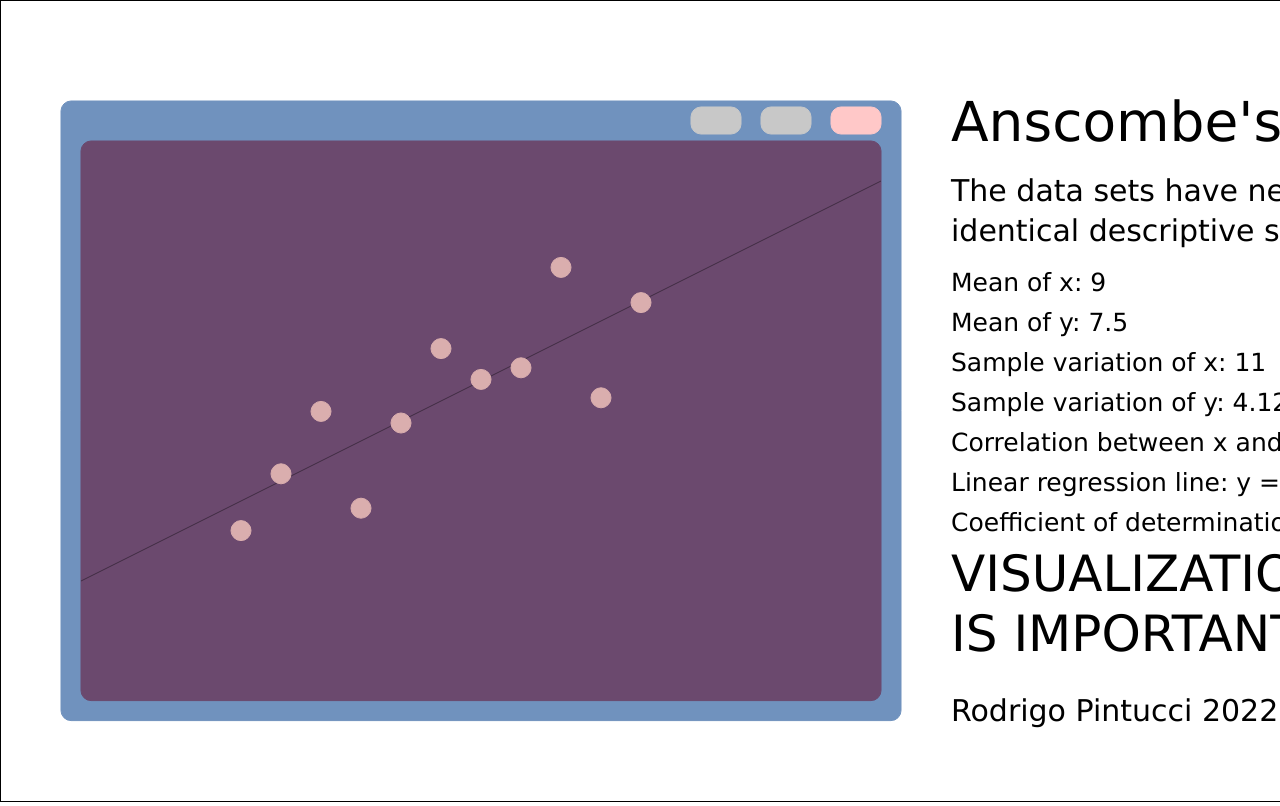
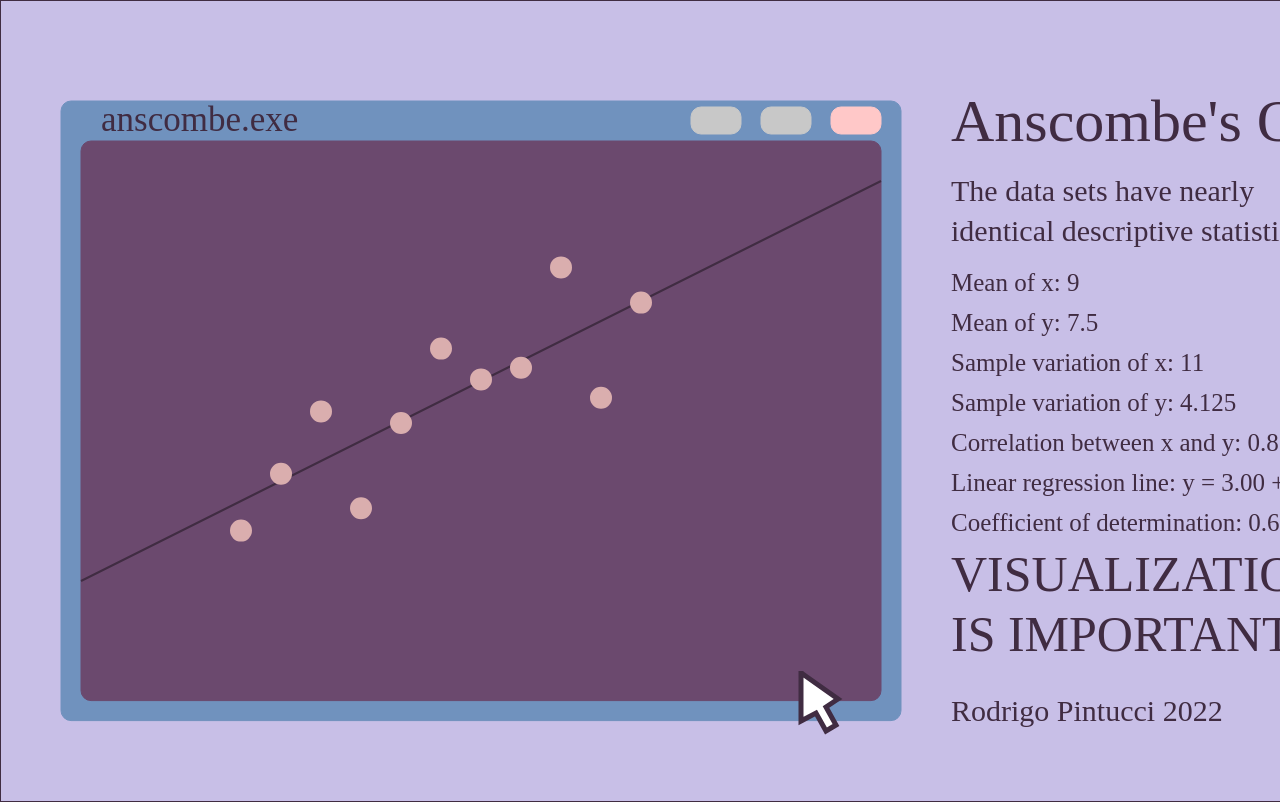
Before and after one commit to RodrigoPintucci/anscombe, a plain HTML site: page index.html in a window 1280 px wide. Drawn offline with Linux system fonts and the light colour scheme.

Commit message:
commit 2: the vengeance

```diff
--- a/canvas.js
+++ b/canvas.js
@@ -3,6 +3,15 @@ canvas.width = window.innerWidth
 canvas.height = window.innerHeight
 
 var c = canvas.getContext('2d');
+
+WebFontConfig = {
+    google: { families: ['VT323'] }
+}
+
+var wf = document.createElement("script");
+wf.src = 'https://ajax.googleapis.com/ajax/libs/webfont/1/webfont.js';
+wf.async = 'true';
+document.head.appendChild(wf);
 
 // mouse object
 var mouse = {
@@ -41,7 +50,7 @@ function Texto(x, y, text, size, color){
     // draw function
     this.draw = function(){
         c.beginPath();
-        c.font = this.size + "px Verdana";
+        c.font = this.size + "px VT323";
         c.fillStyle = this.color; // remove this line to see the difference
         c.textBaseline = "alphabetic";
         c.textAlign = "start";
@@ -68,6 +77,7 @@ function Square(x, y, width, lenght, color){
         //c.rect(this.x, this.y, this.width, this.lenght);
         c.roundRect(this.x, this.y, this.width, this.lenght, 10);
         c.strokeStyle = this.color;
+        c.lineWidth = 1;
         c.stroke();
         c.fillStyle = this.color;
         c.fill();
@@ -146,6 +156,7 @@ function Circle(x, y, dx, dy, radius, i, r, g, b, maxRadius, minRadius) {
                         this.y += this.dy * initial[1]/final[1];
                     }
                 }
+                // fixes the color
                 for (var k = 0; k < 3; k++){
                     if (rgb_i[k] < rgb_f[k]){
                         rgb_i[k] += 1;
@@ -167,6 +178,8 @@ function Circle(x, y, dx, dy, radius, i, r, g, b, maxRadius, minRadius) {
             this.radius -= 1;
         }
         this.draw();
+
+        // prints the coordinates while hovering
         if (this.radius >= this.maxRadius){
             var x = firstX[this.i];
             if (mouse.q == 1){
@@ -180,7 +193,7 @@ function Circle(x, y, dx, dy, radius, i, r, g, b, maxRadius, minRadius) {
                 var y = fourthY[this.i];
             }
             c.beginPath();
-            c.font = "11px Verdana";
+            c.font = "15px VT323";
             c.fillStyle = "rgb(0,0,0)";
             //c.fillText("(X, Y)", this.x - this.radius + 2, this.y + this.radius/5);
             c.textBaseline = "middle";
@@ -206,23 +219,27 @@ var circleArray = [];
 
 // creates the objects
 function init(){
-    txt = new Texto(100, canvas.height - 110 - 14*40, "anscombe.exe", 30, 'rgb(0, 0, 0)');
-    circleArray = [];
+    // anscombe coordinates
     firstX = [10, 8, 13, 9, 11, 14, 6, 4, 12, 7, 5];
     firstY = [8.04, 6.95, 7.58, 8.81, 8.33, 9.96, 7.24, 4.26, 10.84, 4.82, 5.68];
     secondY = [9.14, 8.14, 8.74, 8.77, 9.26, 8.10, 6.13, 3.10, 9.13, 7.26, 4.74];
     thirdY = [7.46, 6.77, 12.74, 7.11, 7.81, 8.84, 6.08, 5.39, 8.15, 6.42, 5.73];
     fourthX = [8, 8, 8, 8, 8, 8, 8, 19, 8, 8, 8];
     fourthY = [6.58, 5.76, 7.71, 8.84, 8.47, 7.04, 5.25, 12.50, 5.56, 7.91, 6.89];
+    // colors
     rgb1 = [219, 175, 175];
     rgb2 = [219, 209, 173];
     rgb3 = [173, 219, 186];
     rgb4 = [173, 177, 219];
+    // creates the rectangles
     sq1 = new Square((1.5)*40, canvas.height - 140 - 14*40, 21*40, (3.15 +10.84 + 1.5)*40, 'rgb(112, 146, 190)')
     sq2 = new Square((2)*40, canvas.height - 100 - 14*40, 20*40, (3.15 +10.84)*40, 'rgb(107, 73, 110)');
     button1 = new Square(690, canvas.height - 134 - 14 *40, 50, 27, 'rgb(200, 200, 200)');
     button2 = new Square(760, canvas.height - 134 - 14 *40, 50, 27, 'rgb(200, 200, 200)');
     button3 = new Square(830, canvas.height - 134 - 14 *40, 50, 27, 'rgb(255, 200, 200)');
+    squares = [sq1, sq2, button1, button2, button3];
+    // creates the dots
+    circleArray = [];
     for(var i = 0; i < 11; i++){
         var radius = 10;
         var x = (firstX[i] + 2)*40;
@@ -237,38 +254,41 @@ function init(){
         var minRadius = 1*radius;
         circleArray.push(new Circle(x, y, dx, dy, radius, i, r, g, b, maxRadius, minRadius));
     }
+    // creates the texts
     texts = [];
-    title = new Texto(950, canvas.height - 110 - 14*40 + 10, "Anscombe's Quartet", 55, 'rgb(0, 0, 0)');
-    subtitle = new Texto(950, canvas.height - 110 - 14*40 + 70, "The data sets have nearly" , 30, 'rgb(0, 0, 0)');
-    subtitle2 = new Texto(950, canvas.height - 110 - 14*40 + 110, "identical descriptive statistics" , 30, 'rgb(0, 0, 0)');
-    example1 = new Texto(950, canvas.height - 110 - 14*40 + 160, "Mean of x: 9", 25, 'rgb(0, 0, 0)');
-    example2 = new Texto(950, canvas.height - 110 - 14*40 + 200, "Mean of y: 7.5", 25, 'rgb(0, 0, 0)');
-    example3 = new Texto(950, canvas.height - 110 - 14*40 + 240, "Sample variation of x: 11", 25, 'rgb(0, 0, 0)');
-    example4 = new Texto(950, canvas.height - 110 - 14*40 + 280, "Sample variation of y: 4.125", 25, 'rgb(0, 0, 0)');
-    example5 = new Texto(950, canvas.height - 110 - 14*40 + 320, "Correlation between x and y: 0.816", 25, 'rgb(0, 0, 0)');
-    example6 = new Texto(950, canvas.height - 110 - 14*40 + 360, "Linear regression line: y = 3.00 + 0.500x", 25, 'rgb(0, 0, 0)');
-    example7 = new Texto(950, canvas.height - 110 - 14*40 + 400, "Coefficient of determination: 0.67", 25, 'rgb(0, 0, 0)');
-    tldr = new Texto(950, canvas.height - 110 - 14*40 + 460, "VISUALIZATION", 50, 'rgb(0, 0, 0)');
-    tldr2 = new Texto(950, canvas.height - 110 - 14*40 + 520, "IS IMPORTANT!!" , 50, 'rgb(0, 0, 0)');
-    credits = new Texto(950, canvas.height - 110 - 14*40 + 590, "Rodrigo Pintucci 2022", 30, 'rgb(0, 0, 0)');
-    texts.push(title, subtitle, subtitle2, example1, example2, example3, example4, example5, example6, example7, tldr, tldr2, credits);
+    txt = new Texto(100, canvas.height - 110 - 14*40, "anscombe.exe", 35, 'rgb(64, 44, 66)');
+    title = new Texto(950, canvas.height - 110 - 14*40 + 10, "Anscombe's Quartet", 60, 'rgb(64, 44, 66)');
+    subtitle = new Texto(950, canvas.height - 110 - 14*40 + 70, "The data sets have nearly" , 30, 'rgb(64, 44, 66)');
+    subtitle2 = new Texto(950, canvas.height - 110 - 14*40 + 110, "identical descriptive statistics" , 30, 'rgb(64, 44, 66)');
+    example1 = new Texto(950, canvas.height - 110 - 14*40 + 160, "Mean of x: 9", 25, 'rgb(64, 44, 66)');
+    example2 = new Texto(950, canvas.height - 110 - 14*40 + 200, "Mean of y: 7.5", 25, 'rgb(64, 44, 66)');
+    example3 = new Texto(950, canvas.height - 110 - 14*40 + 240, "Sample variation of x: 11", 25, 'rgb(64, 44, 66)');
+    example4 = new Texto(950, canvas.height - 110 - 14*40 + 280, "Sample variation of y: 4.125", 25, 'rgb(64, 44, 66)');
+    example5 = new Texto(950, canvas.height - 110 - 14*40 + 320, "Correlation between x and y: 0.816", 25, 'rgb(64, 44, 66)');
+    example6 = new Texto(950, canvas.height - 110 - 14*40 + 360, "Linear regression line: y = 3.00 + 0.500x", 25, 'rgb(64, 44, 66)');
+    example7 = new Texto(950, canvas.height - 110 - 14*40 + 400, "Coefficient of determination: 0.67", 25, 'rgb(64, 44, 66)');
+    tldr = new Texto(950, canvas.height - 110 - 14*40 + 460, "VISUALIZATION", 50, 'rgb(64, 44, 66)');
+    tldr2 = new Texto(950, canvas.height - 110 - 14*40 + 520, "IS IMPORTANT!!" , 50, 'rgb(64, 44, 66)');
+    credits = new Texto(950, canvas.height - 110 - 14*40 + 590, "Rodrigo Pintucci 2022", 30, 'rgb(64, 44, 66)');
+    texts = [txt, title, subtitle, subtitle2, example1, example2, example3, example4, example5, example6, example7, tldr, tldr2, credits];
 }
 
 // animation loop
 function animate() {
     requestAnimationFrame(animate);
     c.clearRect(0, 0, innerWidth, innerHeight);
-    sq1.update();
-    sq2.update();
-    button1.update();
-    button2.update();
-    button3.update();
-    //draw a line
+    for (var i = 0; i < squares.length; i++){
+        squares[i].update();
+    }
+    // draw the regression line
     c.beginPath();
     c.moveTo(0 + 80, canvas.height - 300 + 300 - 7*40 + 60);
+    c.lineWidth = 2;
     c.lineTo(800 + 80, canvas.height - 700 + 280 - 5*40);
     c.strokeStyle = 'rgb(64, 44, 66)';
     c.stroke();
+
+    // helpful lines
     // c.beginPath();
     // c.moveTo(0 + 80 +14*40, canvas.height - 300 + 300 - 4*40);
     // c.lineTo(0 + 80 +14*40, canvas.height - 1000 + 300 - 4*40);
@@ -291,6 +311,22 @@ function animate() {
     for (var i = 0; i < texts.length; i++){
         texts[i].update();
     }
+
+    // mouse drawing
+    c.beginPath();
+    c.moveTo(800, canvas.height - 130);
+    c.lineWidth = 5;
+    c.lineTo( 800, canvas.height - 130 + 50);
+    c.lineTo( 815, canvas.height - 130 + 42);
+    c.lineTo( 825, canvas.height - 130 + 60);
+    c.lineTo( 835, canvas.height - 130 + 54);
+    c.lineTo( 825, canvas.height - 130 + 36);
+    c.lineTo( 837, canvas.height - 130 + 28);
+    c.lineTo( 801, canvas.height - 127.5);
+    c.strokeStyle = 'rgb(64, 44, 66)';
+    c.fillStyle = 'rgb(255, 255, 255)';
+    c.fill();
+    c.stroke();
 }
 init();
 animate();
--- a/index.html
+++ b/index.html
@@ -4,11 +4,12 @@
     <meta charset="UTF-8">
     <meta http-equiv="X-UA-Compatible" content="IE=edge">
     <meta name="viewport" content="width=device-width, initial-scale=1.0">
+    <link rel="icon" href="https://rodrigopintucci.github.io/Tabby/tabbyena3.png">
     <title>Anscombe's Quartet</title>
     <style type="text/css">
         canvas{
-            border: 1px solid black;
-            background: #fff;
+            border: 1px solid rgb(64, 44, 66);
+            background: rgb(200, 191, 231);
         }
         body{
             margin: 0;
```
